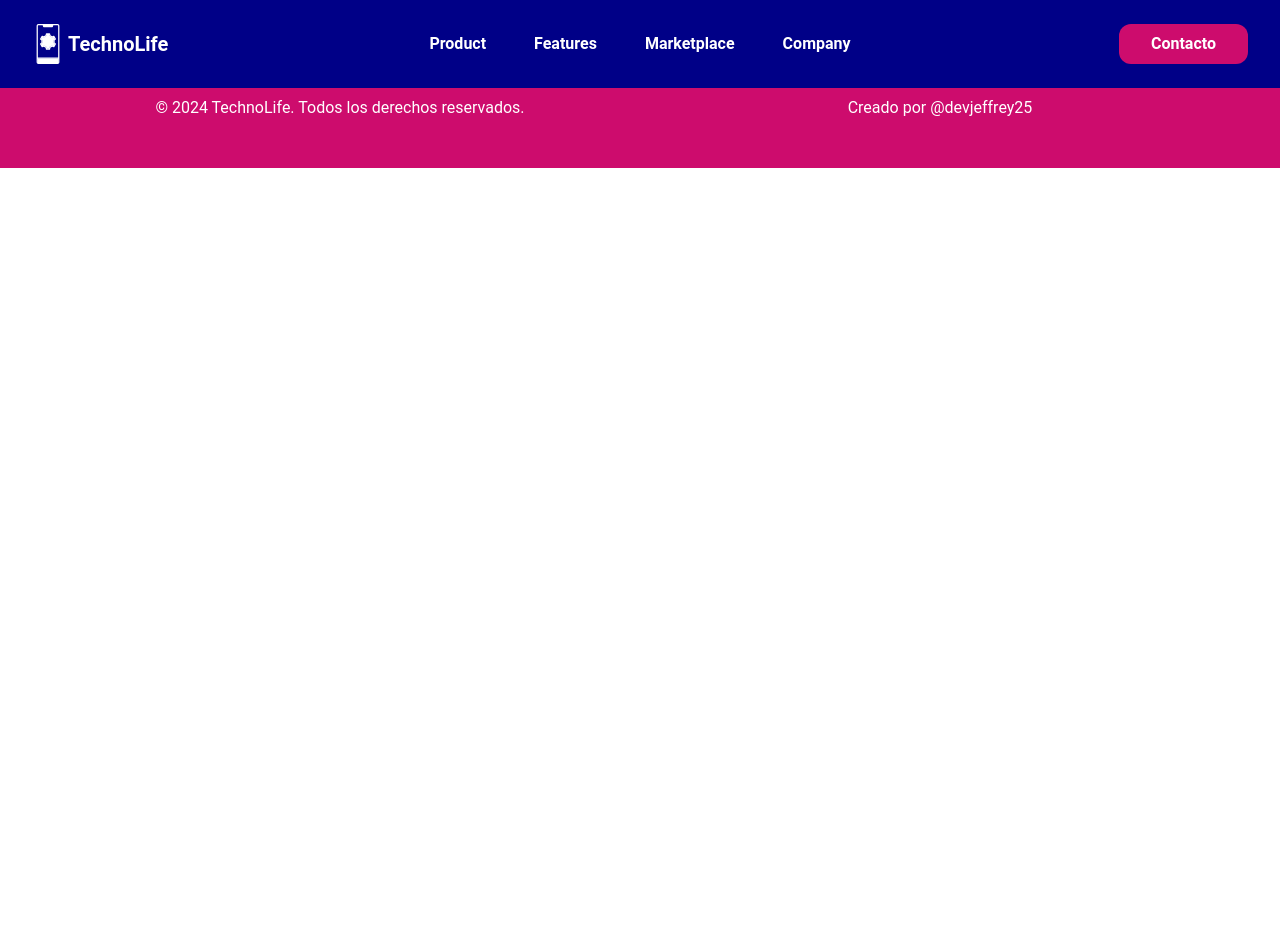
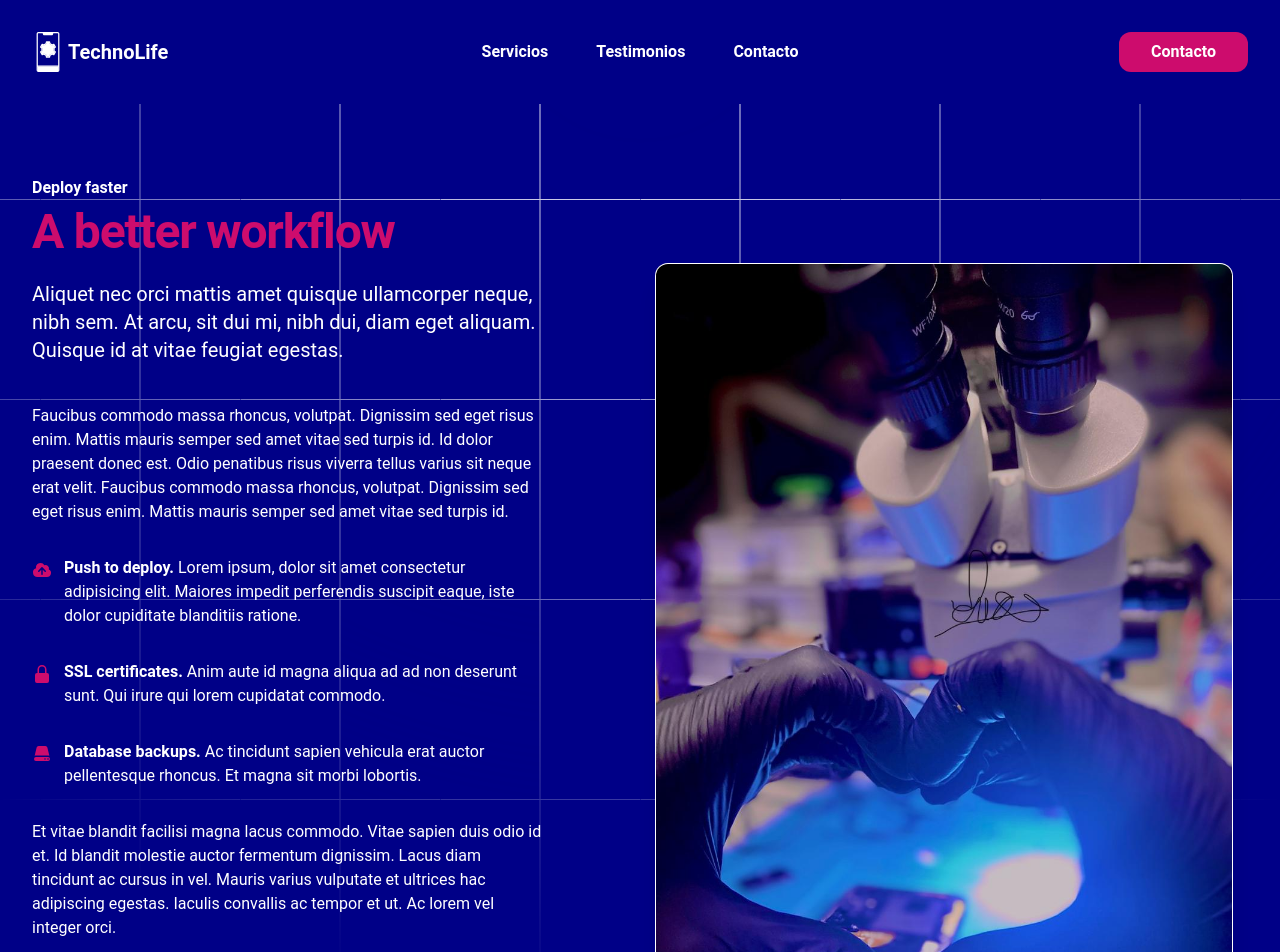
Before and after one commit to MADDOG25/technolife, a React (Vite) app: page /servicios in a window 1280 px wide. Before the commit this address had no page. Shown: the top 952 px of the page. Before the commit the page ends 800 px from the top, so only its background shows below. Built offline with nearby package versions, Linux system fonts and the light colour scheme.

Commit message:
add Service component

```diff
--- a/index.html
+++ b/index.html
@@ -2,7 +2,7 @@
 <html lang="es">
   <head>
     <meta charset="UTF-8" />
-    <link rel="icon" type="image/svg+xml" href="/vite.svg" />
+    <link rel="icon" type="image/svg+xml" href="/logo.svg" />
     <meta name="viewport" content="width=device-width, initial-scale=1.0" />
     <title>TechnoLife</title>
   </head>
--- a/src/Routes/Layout.jsx
+++ b/src/Routes/Layout.jsx
@@ -3,6 +3,7 @@ import Home from "../pages/Home";
 import Error from "../pages/Error";
 import Header from "../components/layout/Header";
 import Footer from "../components/layout/Footer";
+import Services from "../pages/Services";
 export default function Layout() {
   return (
     <BrowserRouter>
@@ -11,6 +12,7 @@ export default function Layout() {
         <Routes>
           <Route path="/" element={<Navigate to="/inicio" />} />
           <Route path="/inicio" element={<Home />} />
+          <Route path="/servicios" element={<Services />} />
           <Route path="*" element={<Error />} />
         </Routes>
       </main>
--- a/src/components/layout/Header.jsx
+++ b/src/components/layout/Header.jsx
@@ -4,10 +4,9 @@ import { Bars3Icon, XMarkIcon } from "@heroicons/react/24/outline";
 import { NavLink } from "react-router-dom";
 
 const navigation = [
-  { name: "Product", href: "#" },
-  { name: "Features", href: "#" },
-  { name: "Marketplace", href: "#" },
-  { name: "Company", href: "#" },
+  { name: "Servicios", href: "/servicios" },
+  { name: "Testimonios", href: "testimonios" },
+  { name: "Contacto", href: "contacto" },
 ];
 
 export default function Header() {
@@ -18,12 +17,12 @@ export default function Header() {
       <header className="bg-blue absolute inset-x-0 top-0 z-50">
         <nav
           aria-label="Global"
-          className="flex items-center justify-between p-6 lg:px-8"
+          className="flex items-center justify-between py-8 px-8"
         >
           <div className="flex lg:flex-1">
-            <a href="#" className="-m-1 -p-1">
+            <a href="/inicio" className="-m-1 -p-1">
               <div className="flex items-center grid-cols-1">
-              <img alt="" src="/logo.svg" className="h-10 w-auto" />
+              <img alt="logo de technolife" src="/logo.svg" className="h-10 w-auto" />
               <p className="text-xl font-semibold text-white">
                 TechnoLife
               </p>
@@ -66,12 +65,12 @@ export default function Header() {
           className="lg:hidden"
         >
           <div className="fixed inset-0 z-50" />
-          <DialogPanel className="fixed inset-y-0 right-0 z-50 w-full overflow-y-auto bg-blue px-6 py-6 sm:max-w-sm sm:ring-1 sm:ring-white">
+          <DialogPanel className="fixed inset-y-0 right-0 z-50 w-full overflow-y-auto bg-blue px-6 py-8 sm:max-w-sm sm:ring-1 sm:ring-white">
             <div className="flex items-center justify-between">
-              <a href="#" className="-m-1.5 p-1.5">
+              <a href="/inicio" className="-m-1.5 p-1.5">
                 <span className="sr-only">Your Company</span>
                 <div className="flex items-center grid-cols-1">
-              <img alt="" src="/logo.svg" className="h-10 w-auto" />
+              <img alt="logo technolife" src="/logo.svg" className="h-10 w-auto" />
               <p className="text-xl font-semibold text-white">
                 TechnoLife
               </p>
--- /dev/null
+++ b/src/pages/Services.jsx
@@ -0,0 +1,143 @@
+import {
+  CloudArrowUpIcon,
+  LockClosedIcon,
+  ServerIcon,
+} from "@heroicons/react/20/solid";
+
+export default function Services() {
+  return (
+    <div className="relative isolate overflow-hidden bg-blue px-6 py-44 lg:overflow-visible lg:px-0">
+      <div className="absolute inset-0 -z-10 overflow-hidden">
+        <svg
+          aria-hidden="true"
+          className="absolute left-[max(50%,25rem)] top-0 h-[64rem] w-[128rem] -translate-x-1/2 stroke-white [mask-image:radial-gradient(64rem_64rem_at_top,white,transparent)]"
+        >
+          <defs>
+            <pattern
+              x="50%"
+              y={-1}
+              id="e813992c-7d03-4cc4-a2bd-151760b470a0"
+              width={200}
+              height={200}
+              patternUnits="userSpaceOnUse"
+            >
+              <path d="M100 200V.5M.5 .5H200" fill="none" />
+            </pattern>
+          </defs>
+          <svg x="50%" y={-1} className="overflow-visible fill-blue">
+            <path
+              d="M-100.5 0h201v201h-201Z M699.5 0h201v201h-201Z M499.5 400h201v201h-201Z M-300.5 600h201v201h-201Z"
+              strokeWidth={0}
+            />
+          </svg>
+          <rect
+            fill="url(#e813992c-7d03-4cc4-a2bd-151760b470a0)"
+            width="100%"
+            height="100%"
+            strokeWidth={0}
+          />
+        </svg>
+      </div>
+      <div className="mx-auto grid max-w-2xl grid-cols-1 gap-x-8 gap-y-16 lg:mx-0 lg:max-w-none lg:grid-cols-2 lg:items-start lg:gap-y-10">
+        <div className="lg:col-span-2 lg:col-start-1 lg:row-start-1 lg:mx-auto lg:grid lg:w-full lg:max-w-7xl lg:grid-cols-2 lg:gap-x-8 lg:px-8">
+          <div className="lg:pr-4">
+            <div className="lg:max-w-lg">
+              <p className="text-base font-semibold text-white">
+                Deploy faster
+              </p>
+              <h1 className="mt-2 text-pretty text-4xl font-semibold tracking-tight text-pink sm:text-5xl">
+                A better workflow
+              </h1>
+              <p className="mt-6 text-xl text-white">
+                Aliquet nec orci mattis amet quisque ullamcorper neque, nibh
+                sem. At arcu, sit dui mi, nibh dui, diam eget aliquam. Quisque
+                id at vitae feugiat egestas.
+              </p>
+            </div>
+          </div>
+        </div>
+        <div className="-ml-12 lg:mt-10 p-12  lg:sticky lg:top-4 lg:col-start-2 lg:row-span-2 lg:row-start-1 lg:overflow-hidden">
+          <img
+            alt=""
+            src="/src/assets/imagen-1.jpeg"
+            className="w-full rounded-xl bg-white shadow-xl ring-1 ring-white"
+          />
+        </div>
+        <div className="lg:col-span-2 lg:col-start-1 lg:row-start-2 lg:mx-auto lg:grid lg:w-full lg:max-w-7xl lg:grid-cols-2 lg:gap-x-8 lg:px-8">
+          <div className="lg:pr-4">
+            <div className="max-w-xl text-base text-white lg:max-w-lg">
+              <p>
+                Faucibus commodo massa rhoncus, volutpat. Dignissim sed eget
+                risus enim. Mattis mauris semper sed amet vitae sed turpis id.
+                Id dolor praesent donec est. Odio penatibus risus viverra tellus
+                varius sit neque erat velit. Faucibus commodo massa rhoncus,
+                volutpat. Dignissim sed eget risus enim. Mattis mauris semper
+                sed amet vitae sed turpis id.
+              </p>
+              <ul role="list" className="mt-8 space-y-8 text-white">
+                <li className="flex gap-x-3">
+                  <CloudArrowUpIcon
+                    aria-hidden="true"
+                    className="mt-1 size-5 flex-none text-pink"
+                  />
+                  <span>
+                    <strong className="font-semibold text-white">
+                      Push to deploy.
+                    </strong>{" "}
+                    Lorem ipsum, dolor sit amet consectetur adipisicing elit.
+                    Maiores impedit perferendis suscipit eaque, iste dolor
+                    cupiditate blanditiis ratione.
+                  </span>
+                </li>
+                <li className="flex gap-x-3">
+                  <LockClosedIcon
+                    aria-hidden="true"
+                    className="mt-1 size-5 flex-none text-pink"
+                  />
+                  <span>
+                    <strong className="font-semibold text-white">
+                      SSL certificates.
+                    </strong>{" "}
+                    Anim aute id magna aliqua ad ad non deserunt sunt. Qui irure
+                    qui lorem cupidatat commodo.
+                  </span>
+                </li>
+                <li className="flex gap-x-3">
+                  <ServerIcon
+                    aria-hidden="true"
+                    className="mt-1 size-5 flex-none text-pink"
+                  />
+                  <span>
+                    <strong className="font-semibold text-white">
+                      Database backups.
+                    </strong>{" "}
+                    Ac tincidunt sapien vehicula erat auctor pellentesque
+                    rhoncus. Et magna sit morbi lobortis.
+                  </span>
+                </li>
+              </ul>
+              <p className="mt-8">
+                Et vitae blandit facilisi magna lacus commodo. Vitae sapien duis
+                odio id et. Id blandit molestie auctor fermentum dignissim.
+                Lacus diam tincidunt ac cursus in vel. Mauris varius vulputate
+                et ultrices hac adipiscing egestas. Iaculis convallis ac tempor
+                et ut. Ac lorem vel integer orci.
+              </p>
+              <h2 className="mt-16 text-2xl font-bold tracking-tight text-pink">
+                No server? No problem.
+              </h2>
+              <p className="mt-6">
+                Id orci tellus laoreet id ac. Dolor, aenean leo, ac etiam
+                consequat in. Convallis arcu ipsum urna nibh. Pharetra, euismod
+                vitae interdum mauris enim, consequat vulputate nibh. Maecenas
+                pellentesque id sed tellus mauris, ultrices mauris. Tincidunt
+                enim cursus ridiculus mi. Pellentesque nam sed nullam sed diam
+                turpis ipsum eu a sed convallis diam.
+              </p>
+            </div>
+          </div>
+        </div>
+      </div>
+    </div>
+  );
+}
```
Also changed, not shown: src/assets/imagen-1.jpeg (added).
